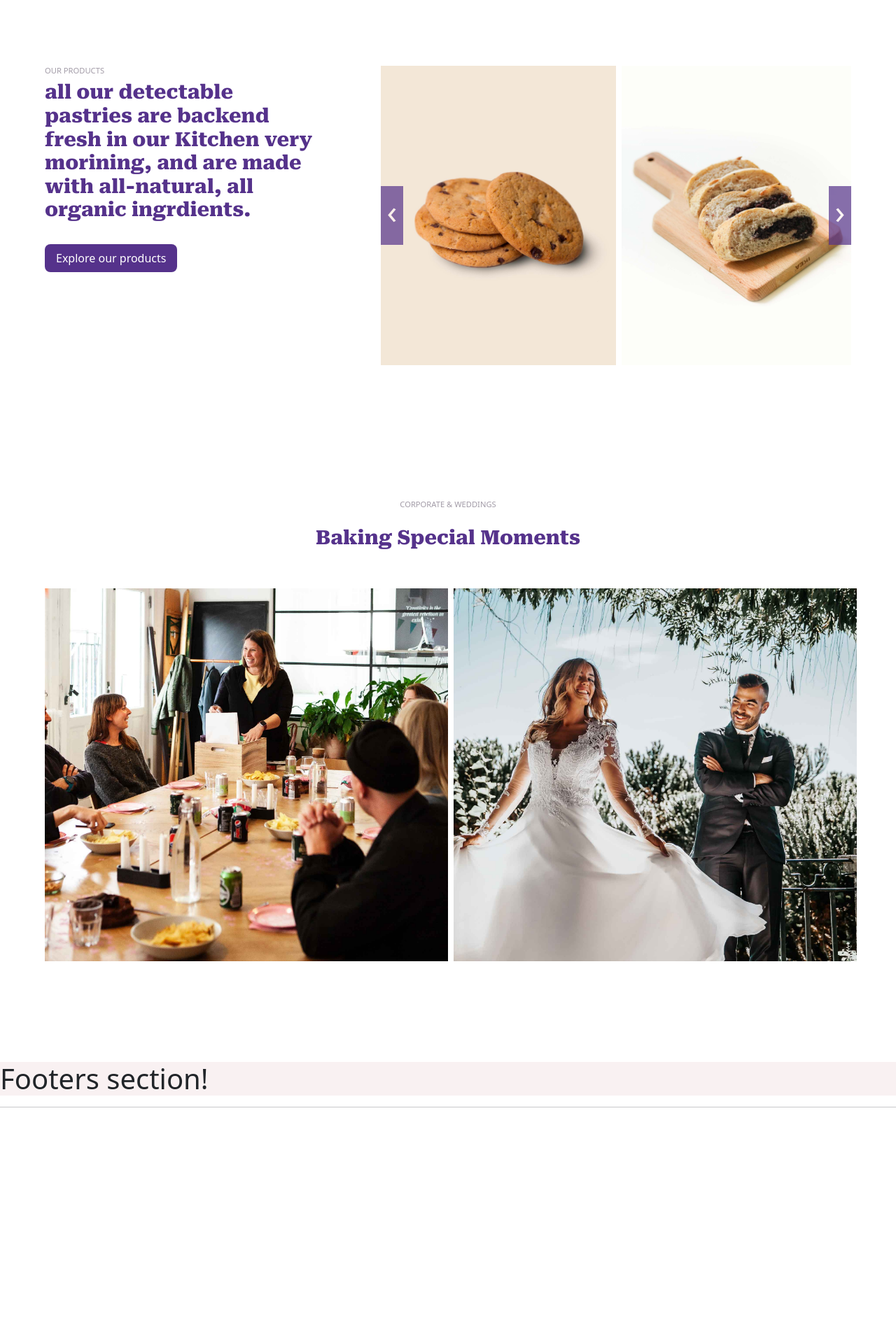
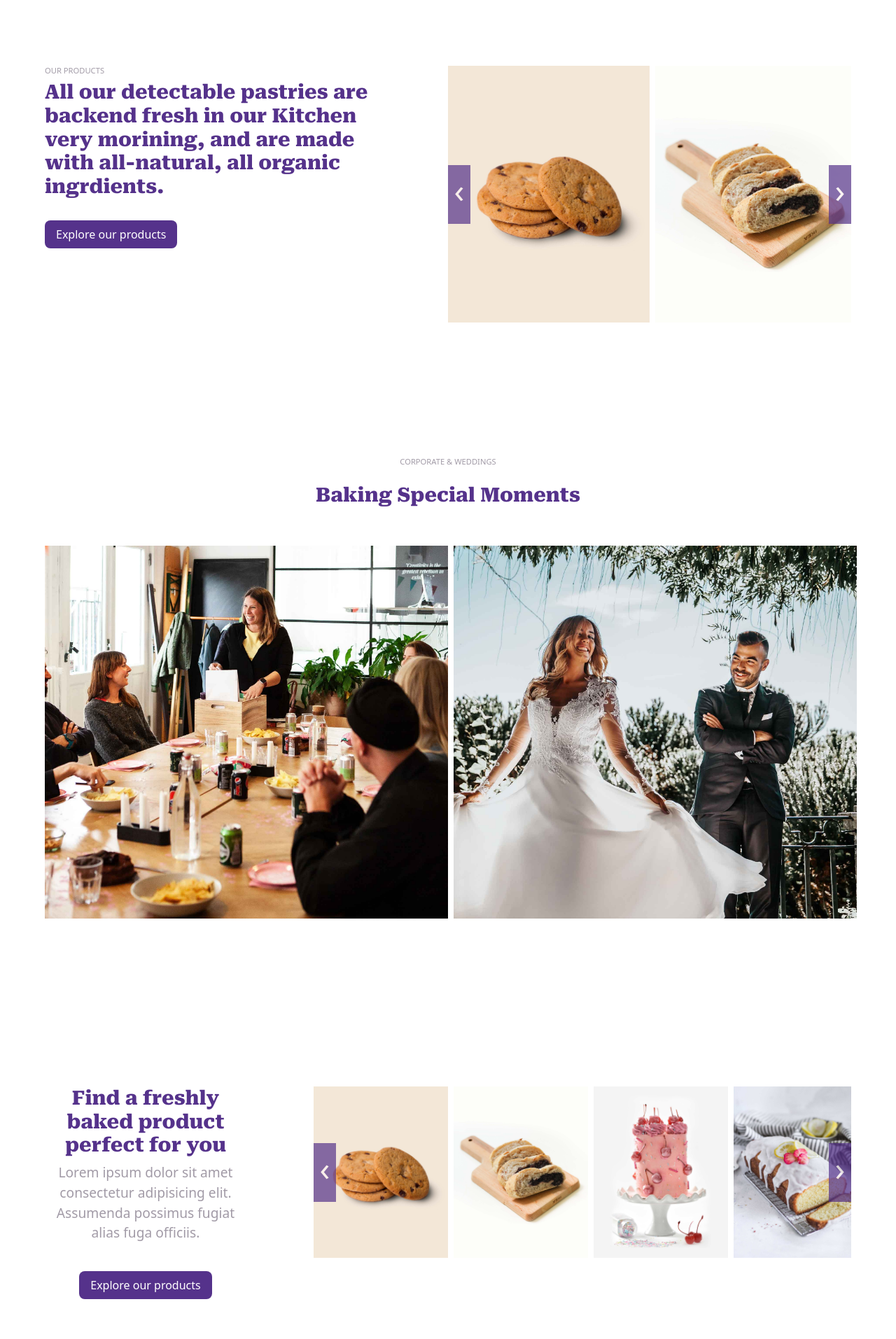
Before and after one commit to EliaBuratti/proj-html-vuejs, a Vue app: page / in a window 1280 px wide. Shown: the part 566-2480 px from the top of the page at 70% size. Before the commit the page ends 2165 px from the top, so only its background shows below. Built offline with nearby package versions, Linux system fonts and the light colour scheme.

Commit message:
add carousel find our product
not animate

```diff
--- a/src/assets/scss/Header.scss
+++ b/src/assets/scss/Header.scss
@@ -97,7 +97,7 @@ $style-color: #55328b;
     position: fixed;
     z-index: 999;
     top: 15vh;
-    left: 94vw;
+    right: 1rem;
     text-align: center;
 
     div {
--- a/src/assets/scss/Main.scss
+++ b/src/assets/scss/Main.scss
@@ -13,7 +13,8 @@ $style-color: #55328b;
     margin: 0 5%;
 
     .eb_our-products,
-    .eb_baking {
+    .eb_baking,
+    .eb_find-products {
 
         margin: 6rem 0;
 
@@ -56,6 +57,7 @@ $style-color: #55328b;
 
     .eb_carousel {
         position: relative;
+        height: min-content;
 
         img {
             width: 100%;
--- a/src/components/Main.vue
+++ b/src/components/Main.vue
@@ -24,15 +24,15 @@ export default {
 
             <!-- our products -->
             <div class="col-12 eb_our-products d-flex justify-content-between">
-                <div class="col-4">
+                <div class="col-5">
                     <h6 class=" text-uppercase">our products</h6>
-                    <h3>all our detectable pastries are backend fresh in our Kitchen very morining,
+                    <h3>All our detectable pastries are backend fresh in our Kitchen very morining,
                         and are made with all-natural, all organic ingrdients.
                     </h3>
 
                     <button class="mt-4">Explore our products</button>
                 </div>
-                <div class="col-7 eb_carousel"> <!-- da rendere dinamico -->
+                <div class="col-6 eb_carousel"> <!-- da rendere dinamico -->
 
                     <div class="eb_prev">&lsaquo;</div>
                     <div class="eb_next">&rsaquo;</div>
@@ -62,6 +62,32 @@ export default {
                     </div>
                 </div>
             </div>
+
+            <!-- find our products -->
+            <div class="col-12 eb_find-products d-flex justify-content-between">
+                <div class="col-3 text-center">
+                    <h3>Find a freshly baked product perfect for you</h3>
+                    <p>Lorem ipsum dolor sit amet consectetur adipisicing elit. Assumenda possimus fugiat alias fuga
+                        officiis.
+                    </p>
+
+                    <button class="mt-4">Explore our products</button>
+                </div>
+
+                <div class="col-8 eb_carousel"> <!-- da rendere dinamico -->
+
+                    <div class="eb_prev">&lsaquo;</div>
+                    <div class="eb_next">&rsaquo;</div>
+
+                    <div class="eb_pictures overflow-x-auto d-flex gap-2">
+                        <div v-for="picture in image.products" class="col-3">
+                            <img :src="getImagePath(picture.img)" :alt="getImagePath(picture.text)">
+                        </div>
+                    </div>
+                </div>
+
+
+            </div>
         </div>
     </div>
 </template>
```
